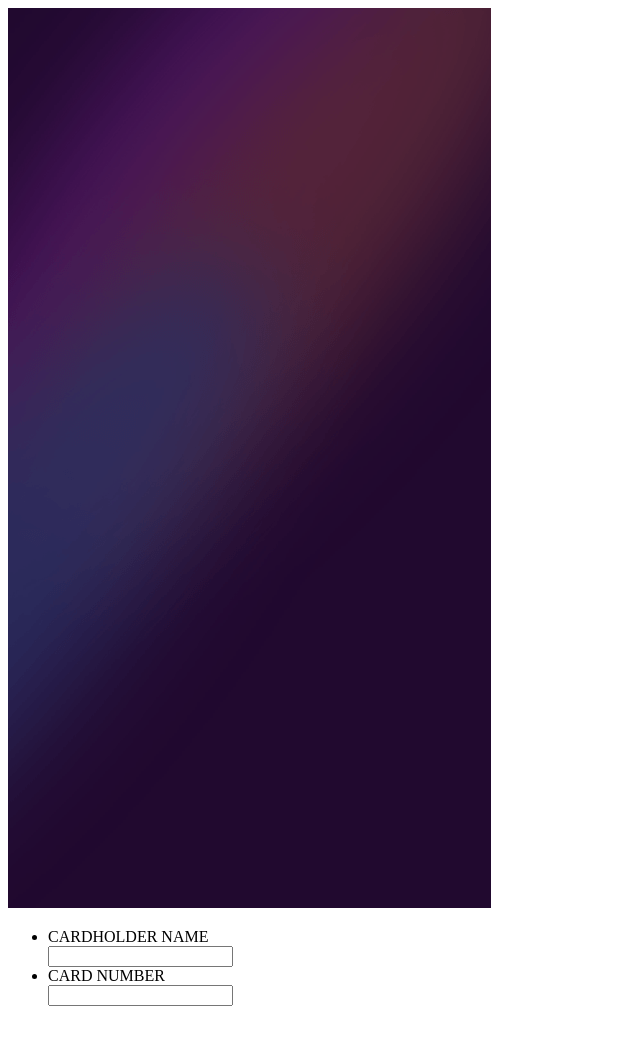
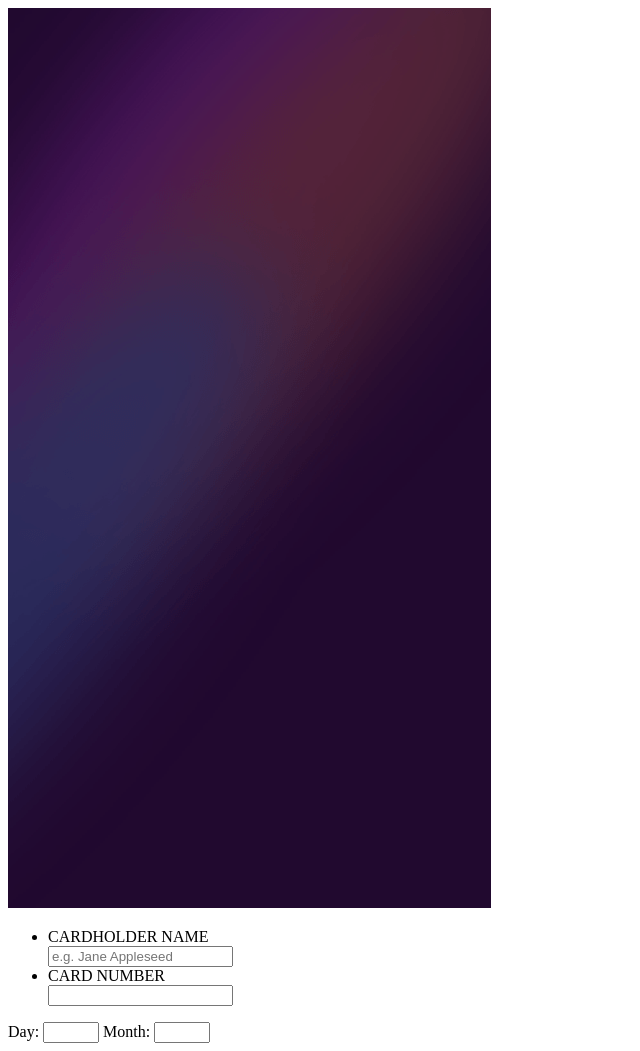
Before and after one commit to AdeTiDotun/Frontend_Mentor, a plain HTML site: page interactive_card/index.html in a window 1280 px wide. Shown: the whole page, without its empty margins (0-640 px from the left). Before the commit the page ends 1022 px from the top, so only its background shows below. Drawn offline with Linux system fonts and the light colour scheme.

Commit message:
modified form session

```diff
--- a/interactive_card/index.html
+++ b/interactive_card/index.html
@@ -1,29 +1,40 @@
 <!DOCTYPE html>
 <html lang="en">
   <head>
-    <meta charset="UTF-8">
-    <meta name="viewport" content="width=device-width, initial-scale=1.0">
+    <meta charset="UTF-8" />
+    <meta name="viewport" content="width=device-width, initial-scale=1.0" />
     <title>Interactive Card</title>
   </head>
   <body>
     <!-- Body of the form -->
-    <section>
-        <div>
-            <img src="images/bg-main-desktop.png" alt="bg image">
+    <section id="main-body">
+      <div id="div-1">
+        <img src="images/bg-main-desktop.png" alt="bg image" />
       </div>
-        <div>
+      <div id="div-2">
         <form action="post">
           <ul>
             <li>
-                        <label for="card">CARDHOLDER NAME</label><br>
-                        <input type="text" id="card">
+              <label for="card">CARDHOLDER NAME</label><br />
+              <input type="text" id="card" placeholder="e.g. Jane Appleseed" />
             </li>
             <li>
-                        <label for="card-number"> CARD NUMBER</label><br>
-                        <input type="text" id="card-number">
+              <label for="card-number"> CARD NUMBER</label><br />
+              <input type="text" id="card-number" />
             </li>
+          </ul>
+          <label for="day">Day:</label>
+          <input type="number" id="day" name="day" min="1" max="31" required />
 
-                </ul>
+          <label for="month">Month:</label>
+          <input
+            type="number"
+            id="month"
+            name="month"
+            min="1"
+            max="12"
+            required
+          />
         </form>
       </div>
     </section>
--- a/interactive_card/styles.css
+++ b/interactive_card/styles.css
@@ -0,0 +1,5 @@
+body {
+    width: 1440px;
+    margin: 0;
+    padding: 0;
+}
```
Lines whose indentation alone changed are shown as unchanged.
